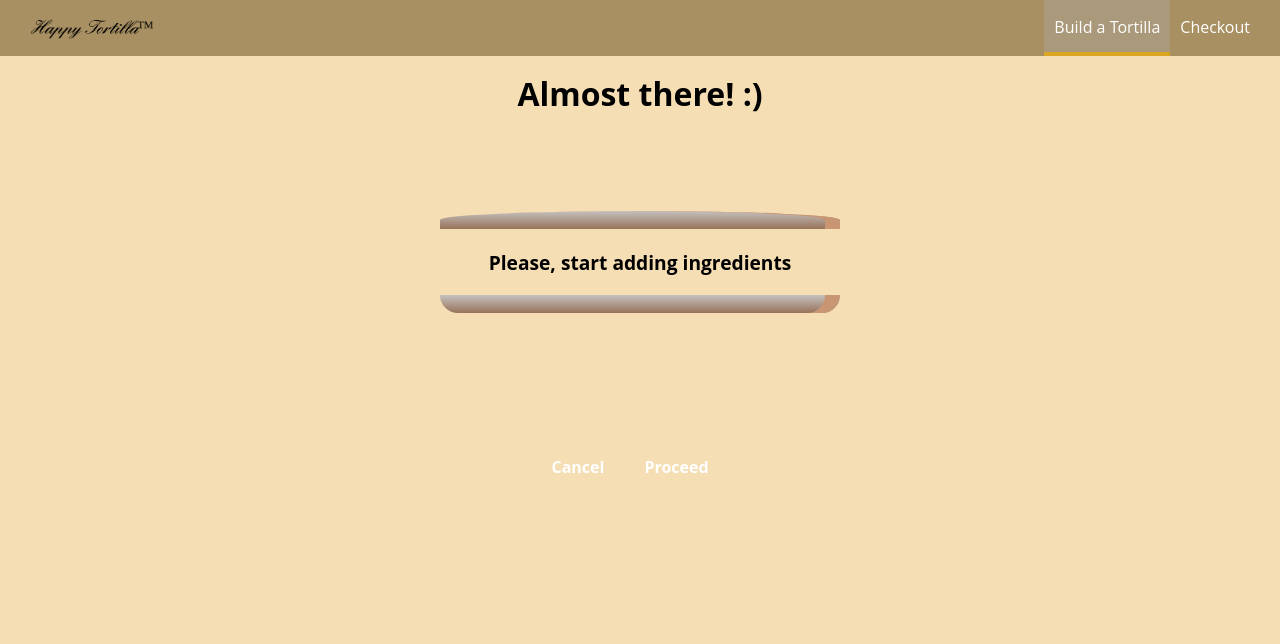
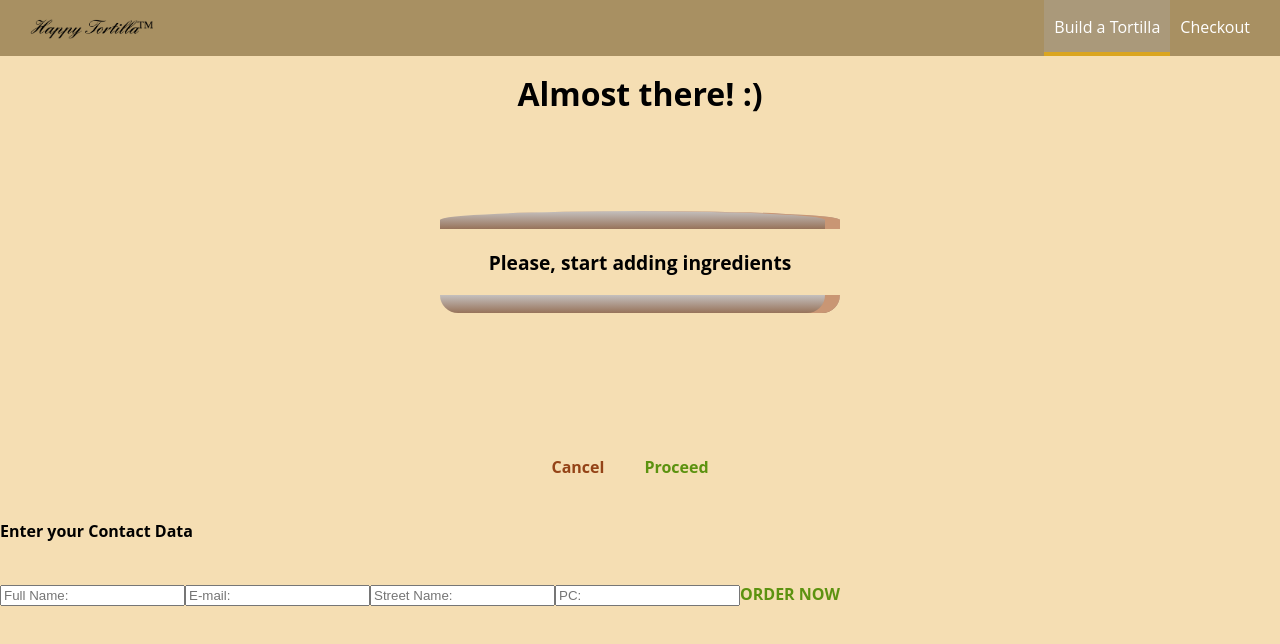
Before and after one commit to 777pretty/react-tf, a React app: page /checkout in a window 1280 px wide. Both pictures are taken after a click on the button "Proceed". Shown: the top 644 px of the page. Built offline with nearby package versions, Linux system fonts and the light colour scheme; the HTML template or start-up script is replaced by a standard one.

Commit message:
Add ContactData to Checkout

```diff
--- a/src/components/Order/CheckoutReview/CheckoutReview.css
+++ b/src/components/Order/CheckoutReview/CheckoutReview.css
@@ -4,6 +4,7 @@
     margin: auto;
 }
 
+
 @media (min-width: 600px) {
     .CheckoutReview {
         width: 500px;
--- a/src/components/Order/CheckoutReview/CheckoutReview.js
+++ b/src/components/Order/CheckoutReview/CheckoutReview.js
@@ -11,8 +11,8 @@ const checkoutReview = (props) => {
             <div style={{width: '100%', margin: 'auto'}}>
                 <Tortilla ingredients={props.ingredients} />
             </div>
-            <Button btnType="Danger" clickd={props.checkoutCancelled} >Cancel</Button>
-            <Button btnType="Success" clickd={props.checkoutContinued} >Proceed</Button>
+            <Button buttonType="Danger" clickd={props.checkoutCancelled} >Cancel</Button>
+            <Button buttonType="Success" clickd={props.checkoutContinued} >Proceed</Button>
         </div>
     );
 }
--- a/src/components/UI/Button/Button.css
+++ b/src/components/UI/Button/Button.css
@@ -1,7 +1,7 @@
 .Button {
     background-color: transparent;
     border: none;
-    color: white;
+    color: goldenrod;
     outline: none;
     cursor: pointer;
     font: inherit;
--- a/src/containers/Checkout/Checkout.js
+++ b/src/containers/Checkout/Checkout.js
@@ -1,6 +1,8 @@
 import React, { Component } from 'react';
+import { Route } from 'react-router-dom';
 
 import CheckoutReview from '../../components/Order/CheckoutReview/CheckoutReview';
+import ContactData from './ContactData/ContactData';
 
 
 class Checkout extends Component {
@@ -38,6 +40,7 @@ class Checkout extends Component {
                 <CheckoutReview ingredients={this.state.ingredients}
                                 checkoutCancelled={this.checkoutCancelledHandler}
                                 checkoutContinued={this.checkoutContinuedHandler}  />
+                <Route path={this.props.match.path + '/contact-data'} component={ContactData} />
             </div>
 
         )
--- /dev/null
+++ b/src/containers/Checkout/ContactData/ContactData.css
@@ -0,0 +1,11 @@
+.ContactData {
+    margin: 20px auto;
+    width: 80%;
+    text-align: center;
+}
+
+@media (min-width: 600px){
+    .ContactData {
+        width: 500px;
+    }
+}
--- /dev/null
+++ b/src/containers/Checkout/ContactData/ContactData.js
@@ -0,0 +1,31 @@
+import React, { Component } from 'react';
+
+import Button from '../../../components/UI/Button/Button';
+
+class ContactData extends Component {
+    state = {
+        name: '',
+        email: '',
+        address: {
+            street: '',
+            postalCode: ''
+        }
+    }
+
+    render(){
+        return(
+            <div>
+                <h4>Enter your Contact Data</h4>
+                <form>
+                    <input type="text" name="name" placeholder="Full Name:" />
+                    <input type="email" name="email" placeholder="E-mail:" />
+                    <input type="text" name="street" placeholder="Street Name:" />
+                    <input type="text" name="postalCode" placeholder="PC:" />
+                    <Button buttonType="Success">ORDER NOW</Button>
+                </form>
+            </div>
+        )
+    }
+}
+
+export default ContactData;
```
